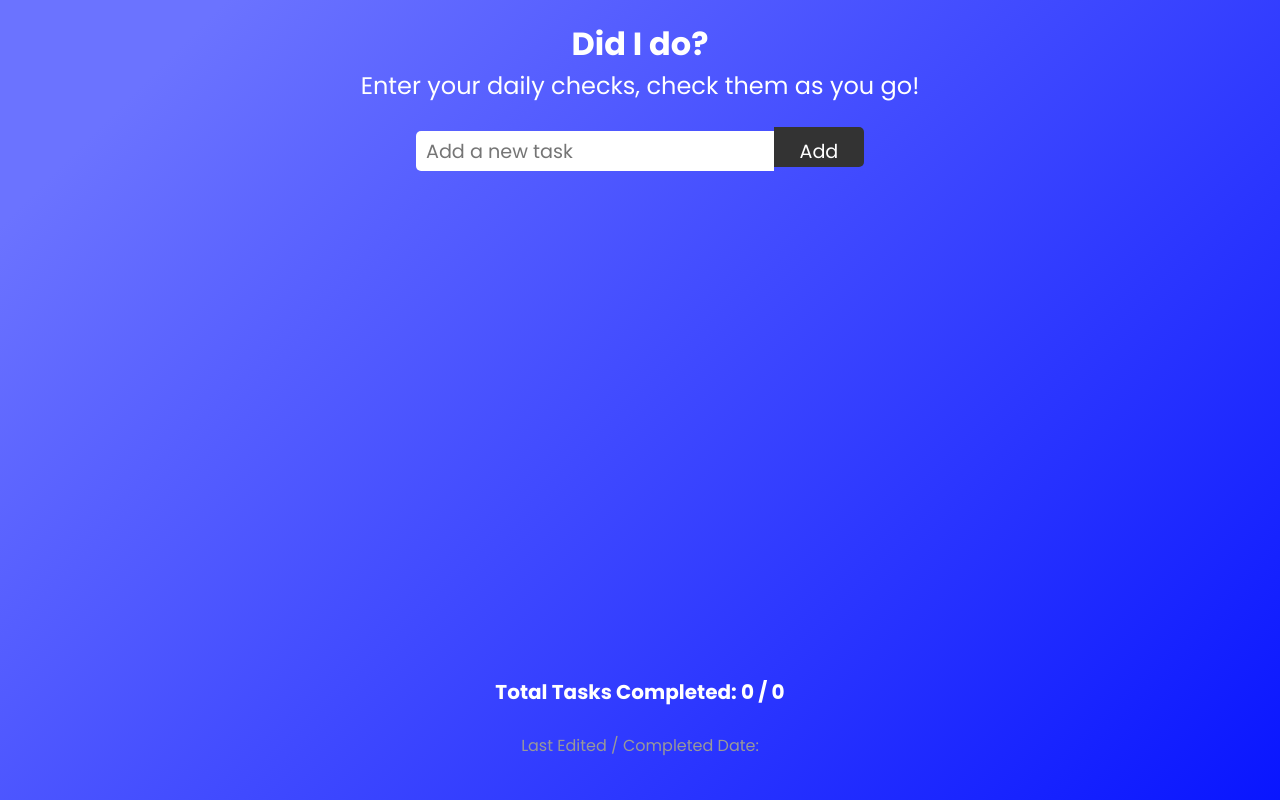
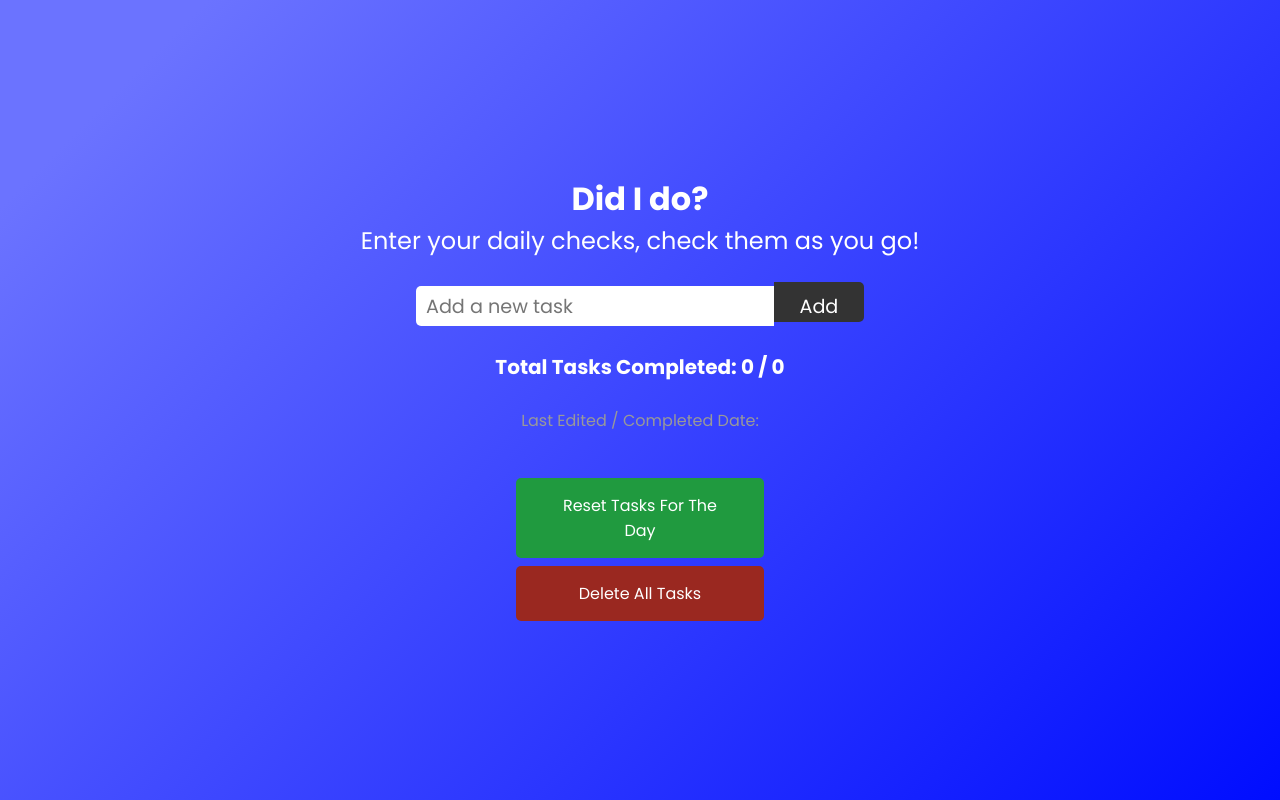
Before and after one commit to Toumari/Did-I-Do-, a React (Vite) app: page / in a window 1280 px wide. Shown: the top 800 px of the page. Built offline with nearby package versions, Linux system fonts and the light colour scheme.

Commit message:
changed styling of component to no longer have fixed height

```diff
--- a/src/App.css
+++ b/src/App.css
@@ -40,8 +40,7 @@
   display: flex;
   flex-direction: column;
   align-items: center;
-  height: 60vh;
-  overflow-y: scroll;
+
 }
 
 .app__task__options {
```
